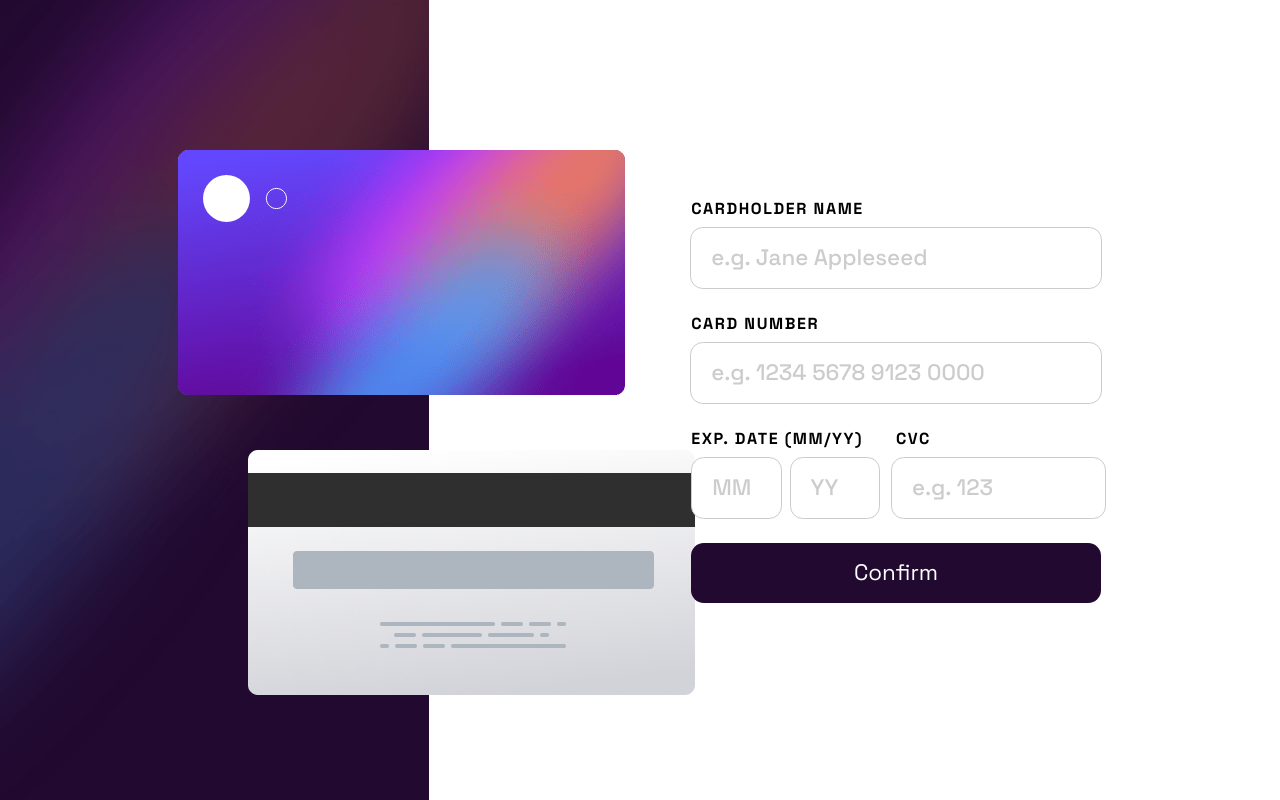
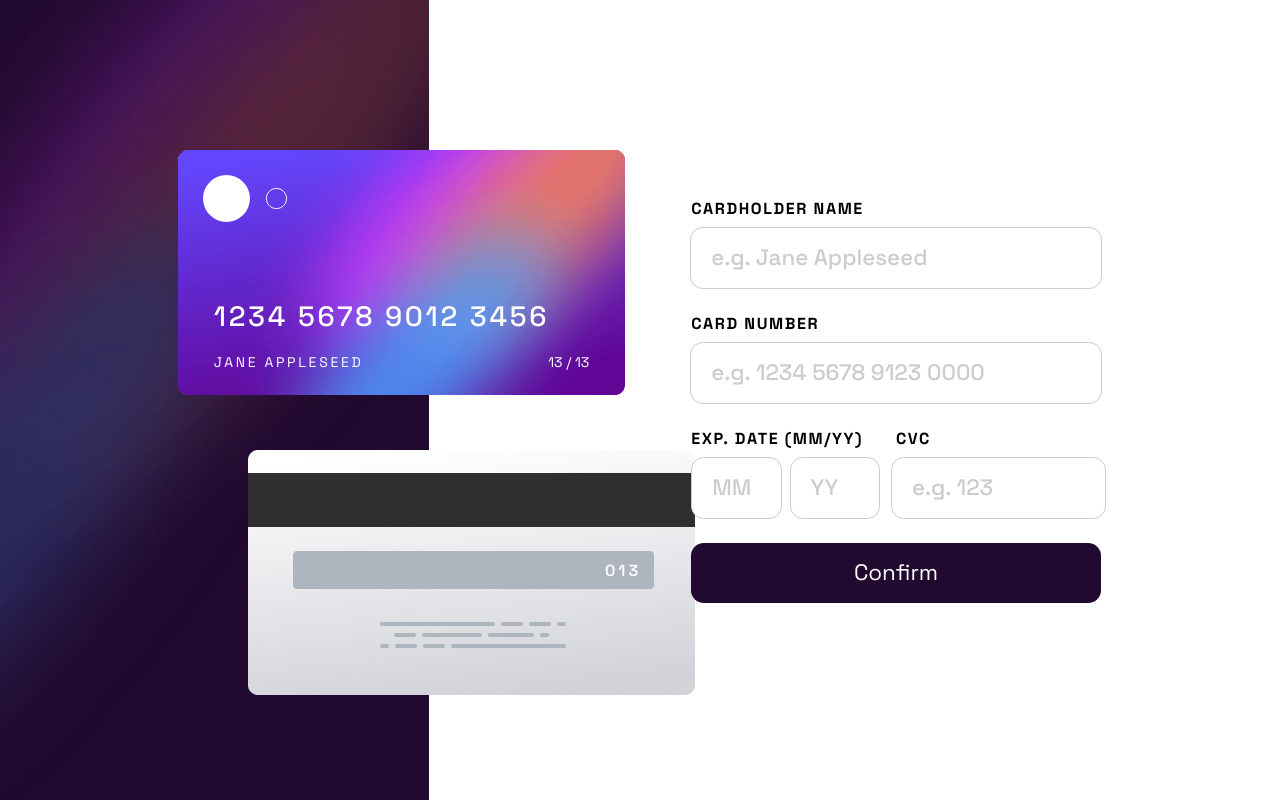
Before and after one commit to andreb308/interactive-card-fmentor, a React (Vite) app: page / in a window 1280 px wide. Built offline with nearby package versions, Linux system fonts and the light colour scheme.

Commit message:
feat: typing updates card

```diff
--- a/src/components/FrontSection/Index.tsx
+++ b/src/components/FrontSection/Index.tsx
@@ -1,13 +1,45 @@
-import React from "react";
+import React, { createContext, useContext, useState } from "react";
 import { Container } from "../../styles/FrontSection";
 import Cards from "./Templates/Cards";
 import Form from "./Templates/Form";
 
+export type CardInfo = {
+  cardName: string;
+  cardNumber: string;
+  expDateMonth: string;
+  expDateYear: string;
+  cvc: string;
+};
+
+type CardContextType  = {
+  cardInfo: CardInfo
+  setCardInfo: React.Dispatch<React.SetStateAction<CardInfo>>
+}
+const CardContext = createContext<CardContextType | null>(null)
+
 export default function FrontSection() {
+
+
+
+  const [cardInfo, setCardInfo] = useState<CardInfo>({
+    cardName: "",
+    cardNumber: "",
+    expDateMonth: "",
+    expDateYear: "",
+    cvc: "",
+  });
+
   return (
-    <Container>
-      <Cards />
-      <Form />
-    </Container>
+    <CardContext.Provider value={{cardInfo, setCardInfo}}>
+      <Container>
+        <Cards />
+        <Form />
+      </Container>
+    </CardContext.Provider>
   );
 }
+
+
+export function useCardInfo() {
+  return useContext(CardContext) as CardContextType;
+}
--- a/src/components/FrontSection/Templates/Cards.tsx
+++ b/src/components/FrontSection/Templates/Cards.tsx
@@ -6,23 +6,85 @@ import {
   CardsContainer,
 } from "../../../styles/Cards";
 import CardLogo_URL from "../../../assets/card-logo.svg";
+import { useCardInfo } from "../Index";
 
 export default function Cards() {
+
+  const { cardInfo } = useCardInfo()
+
   return (
     <CardsContainer>
       <CardFront>
         <CardLogo src={CardLogo_URL} />
+
+        <CardNumber>
+          {cardInfo.cardNumber || "1234 5678 9012 3456"}
+        </CardNumber>
+        <CardName>
+          {cardInfo.cardName.toUpperCase() || "Jane Appleseed".toUpperCase()}
+        </CardName>
+
+        <CardExpDate>
+          {`${cardInfo.expDateMonth || "13"} / ${cardInfo.expDateYear || "13"}`}
+        </CardExpDate>
         {/*
-
-        <CardNumber />
-        <CardName />
-        <CardExpMonth />
-        <CardExpYear />
         <CardCVC>
-
       */}
       </CardFront>
-      <CardBack />
+      <CardBack>
+        <CardCVC>{cardInfo.cvc || "013"}</CardCVC>
+      </CardBack>
     </CardsContainer>
   );
 }
+
+import styled from 'styled-components';
+
+const CardNumber = styled.p`
+  color: white;
+  text-align: left;
+
+  font-size: 28px;
+  font-weight: 500;
+  font-family: "Space Grotesk", sans-serif;
+  letter-spacing: 0.15ch;
+
+  position: absolute;
+  bottom: 25%;
+  left: 8%;
+`;
+const CardName = styled.p`
+  color: white;
+  text-align: left;
+
+  font-size: 14px;
+  font-family: "Space Grotesk", sans-serif;
+  letter-spacing: 0.3ch;
+
+  position: absolute;
+  bottom: 10%;
+  left: 8%;
+  `;
+const CardExpDate = styled.p`
+  color: white;
+  text-align: left;
+
+  font-size: 14px;
+  font-family: "Space Grotesk", sans-serif;
+
+  position: absolute;
+  bottom: 10%;
+  right: 8%;
+  `;
+const CardCVC = styled.p`
+  color: white;
+
+  font-size: 16px;
+  font-weight: 600;
+  font-family: "Space Grotesk", sans-serif;
+  letter-spacing: 0.3ch;
+
+  position: absolute;
+  top: 45%;
+  right: 12%;
+  `;
--- a/src/components/FrontSection/Templates/Form.tsx
+++ b/src/components/FrontSection/Templates/Form.tsx
@@ -12,22 +12,26 @@ import {
   Label,
 } from "../../../styles/Form";
 
-type CardInfo = {
-  cardName: string;
-  cardNumber: string;
-  expDateMonth: string;
-  expDateYear: string;
-  cvc: string;
-};
+
+// import { useForm } from 'react-hook-form';
+// import { zodResolver } from '@hookform/resolvers/zod';
+// import { z } from 'zod';
+import { useCardInfo } from "../Index";
+
+// Define your Zod schema for form validation
+// const schema = z.object({
+//   cardName: z.string().min(4).max(26),
+//   cardNumber: z.string().length(16),
+//   expDateMonth: z.number().int().gte(1).lte(12),
+//   expDateYear: z.number().int().positive().lte(99),
+//   cvc: z.string().length(3),
+// });
 
 export default function Form() {
-  const [cardInfo, setCardInfo] = useState<CardInfo>({
-    cardName: "",
-    cardNumber: "",
-    expDateMonth: "",
-    expDateYear: "",
-    cvc: "",
-  });
+
+const {cardInfo, setCardInfo} = useCardInfo()
+
+
 
   const handleExpMonth = (newMonth: string) => {
     if (!newMonth) setCardInfo({ ...cardInfo, expDateMonth: "" });
@@ -66,9 +70,9 @@ export default function Form() {
     }
   };
 
-  const handleLimitedNumberInput = (input: string, maxLength: number) => {
-    if (input.length > maxLength) input = input.slice(0, maxLength);
-    return input;
+  const handleLimitedNumberInput = (i: string, maxLength: number) => {
+    if (i.length > maxLength) { i = i.slice(0, maxLength) }
+    return i;
   };
 
   const handleCardNumber = (value: string) => {
@@ -116,7 +120,7 @@ export default function Form() {
               type="number"
               value={cardInfo.expDateMonth}
               onChange={(e) => handleExpMonth(e.target.value)}
-              // @ts-ignore
+              // @ts-expect-error
               onWheel={(e) => e.target.blur()}
             ></Input>
             <Input
@@ -124,7 +128,7 @@ export default function Form() {
               type="number"
               value={cardInfo.expDateYear}
               onChange={(e) => handleExpYear(e.target.value)}
-              // @ts-ignore
+              // @ts-expect-error
               onWheel={(e) => e.target.blur()}
             ></Input>
           </FlexRow>
@@ -139,7 +143,7 @@ export default function Form() {
             onChange={(e) => {
               handleCVC(e.target.value);
             }}
-            // @ts-ignore
+            // @ts-expect-error
             onWheel={(e) => e.target.blur()}
           ></CVCInput>
         </CVCContainer>
--- a/src/styles/Cards.ts
+++ b/src/styles/Cards.ts
@@ -1,6 +1,6 @@
 import styled from "styled-components";
-import CardFront_URL from "../assets/bg-card-front.png";
-import CardBack_URL from "../assets/bg-card-back.png";
+import CardFront_PATH from "../assets/bg-card-front.png";
+import CardBack_PATH from "../assets/bg-card-back.png";
 
 export const CardsContainer = styled.div`
   position: relative;
@@ -9,7 +9,7 @@ export const CardsContainer = styled.div`
 `;
 
 export const CardFront = styled.div`
-  background-image: url(${CardFront_URL});
+  background-image: url(${CardFront_PATH});
   position: absolute;
   top: 50px;
   left: 50px;
@@ -24,7 +24,7 @@ export const CardFront = styled.div`
 `;
 
 export const CardBack = styled.div`
-  background-image: url(${CardBack_URL});
+  background-image: url(${CardBack_PATH});
   position: absolute;
   top: 350px;
   left: 120px;
```
